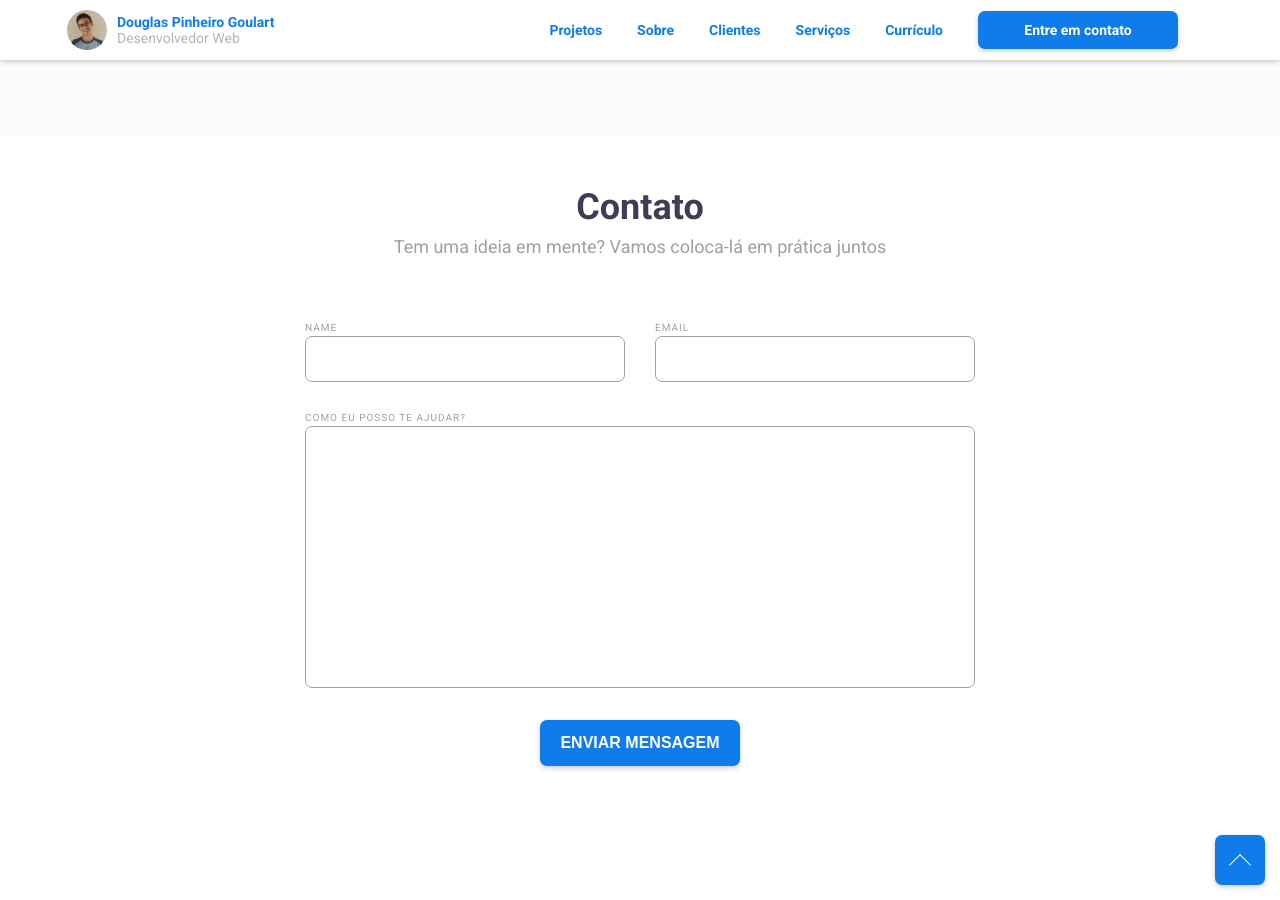
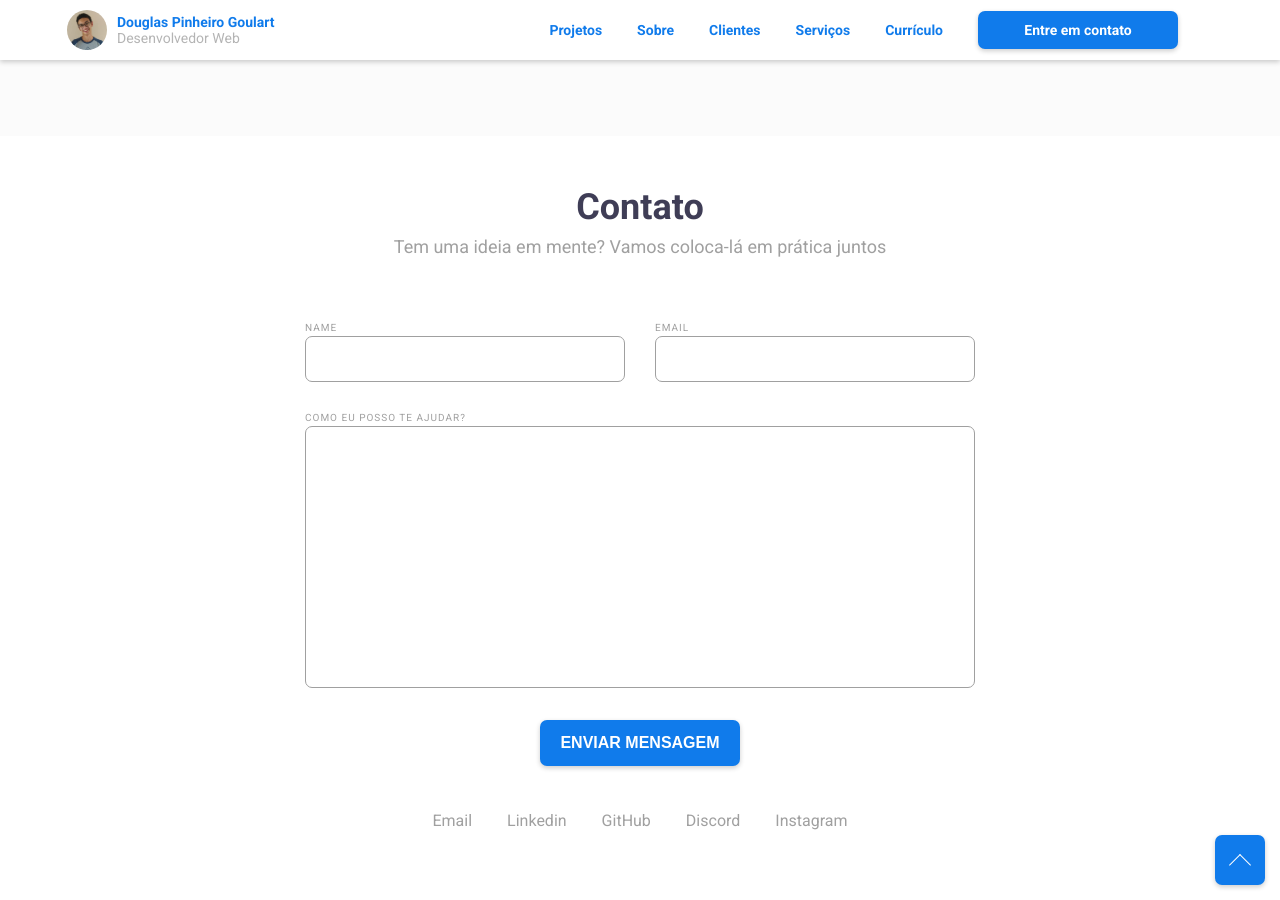
Before and after one commit to doougui/portfolio, a Jekyll site: the page built from index.html, in a window 1280 px wide and 900 px high, scrolled down 3770 px. Built offline with Jekyll 4.4.1, drawn with Linux system fonts in a browser that asks for light colours; nearby versions of some CDN libraries.

Commit message:
Adding social links

```diff
--- a/_sass/pages/_home.scss
+++ b/_sass/pages/_home.scss
@@ -47,3 +47,26 @@
     flex-wrap: wrap;
   }
 }
+
+.social-contact {
+  display: flex;
+  justify-content: center;
+  margin-top: 3rem;
+  margin-bottom: 7rem;
+
+  &__item,
+  &__item:link,
+  &__item:visited {
+    color: $color-gray-dark;
+    font-size: $normal-font-size;
+    transition: all .25s;
+
+    &:not(:last-child) {
+      margin-right: 3.5rem;
+    }
+
+    &:hover {
+      color: $color-secondary;
+    }
+  }
+}
--- a/index.html
+++ b/index.html
@@ -167,7 +167,7 @@ layout: main
 
             <div class="form__input-group">
                 <label for="email" class="form__label">Email</label>
-                <input type="text" id="email" class="form__control">
+                <input type="email" id="email" class="form__control">
             </div>
         </div>
 
@@ -182,4 +182,12 @@ layout: main
             </button>
         </div>
     </form>
+
+    <div class="social-contact">
+        <a href="mailto:douglaspigoulart@gmail.com" target="_blank" rel="noopener" class="social-contact__item">Email</a>
+        <a href="https://www.linkedin.com/in/douglaspigoulart" target="_blank" rel="noopener" class="social-contact__item">Linkedin</a>
+        <a href="https://github.com/doougui" target="_blank" rel="noopener" class="social-contact__item">GitHub</a>
+        <a href="#" target="_blank" rel="noopener" class="social-contact__item">Discord</a>
+        <a href="https://www.instagram.com/devtype_code" target="_blank" rel="noopener" class="social-contact__item">Instagram</a>
+    </div>
 </section>
```
